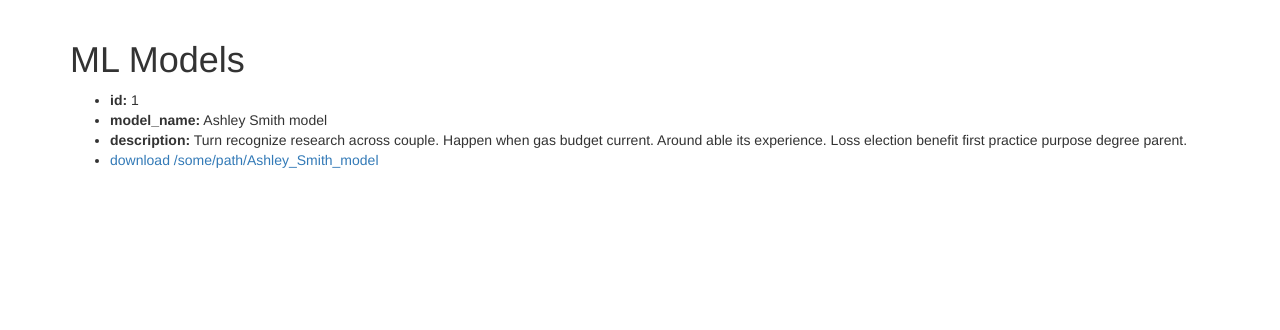
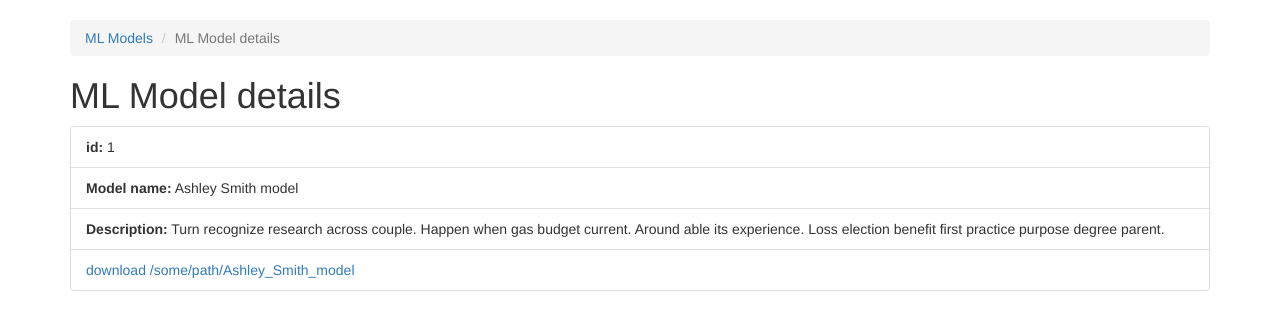
Before and after one commit to shnela/ml_runner, a Flask app: page /models/1/ in a window 1280 px wide. Shown: the part 52-382 px from the top of the page. Run offline with Flask 2, Linux system fonts and the light colour scheme; a user stored in the database is signed in; data comes from the database, SQL or seed files in the repository; some libraries are stand-ins or nearby versions.

Commit message:
MLModel detail view improved with bootstrap

```diff
--- a/app/templates/base.html
+++ b/app/templates/base.html
@@ -58,6 +58,9 @@
 
 {% block content %}
   <div class="container">
+    {% block breadcrumbs %}
+    {% endblock %}
+
     {% for message in get_flashed_messages() %}
       <div class="alert alert-info alert-dismissible" role="alert">
         <button type="button" class="close" data-dismiss="alert" aria-label="Close"><span
--- a/app/templates/ml_models/model_details.html
+++ b/app/templates/ml_models/model_details.html
@@ -1,12 +1,18 @@
 {% extends "base.html" %}
 
+{% block breadcrumbs %}
+  <ol class="breadcrumb">
+    <li><a href="{{ url_for('ml_models.models_list') }}">ML Models</a></li>
+    <li class="active">ML Model details</li>
+  </ol>
+{% endblock %}
 {% block container %}
-  <h1>ML Models</h1>
-  <ul>
-    <li><strong>id:</strong> {{ model.id }}</li>
-    <li><strong>model_name:</strong> {{ model.model_name }}</li>
-    <li><strong>description:</strong> {{ model.description }}</li>
-    <li>
+  <h1>ML Model details</h1>
+  <ul class="list-group">
+    <li class="list-group-item"><strong>id:</strong> {{ model.id }}</li>
+    <li class="list-group-item"><strong>Model name:</strong> {{ model.model_name }}</li>
+    <li class="list-group-item"><strong>Description:</strong> {{ model.description }}</li>
+    <li class="list-group-item">
       <a href="{{ url_for('ml_models.model_download', model_id=model.id) }}" target="_blank">
         download {{ model.pickle_path }}
       </a>
--- a/app/templates/ml_models/models_list.html
+++ b/app/templates/ml_models/models_list.html
@@ -1,4 +1,10 @@
 {% extends "base.html" %}
+
+{% block breadcrumbs %}
+  <ol class="breadcrumb">
+    <li class="active">ML Models</li>
+  </ol>
+{% endblock %}
 
 {% block container %}
   <h1>ML Models</h1>
```
